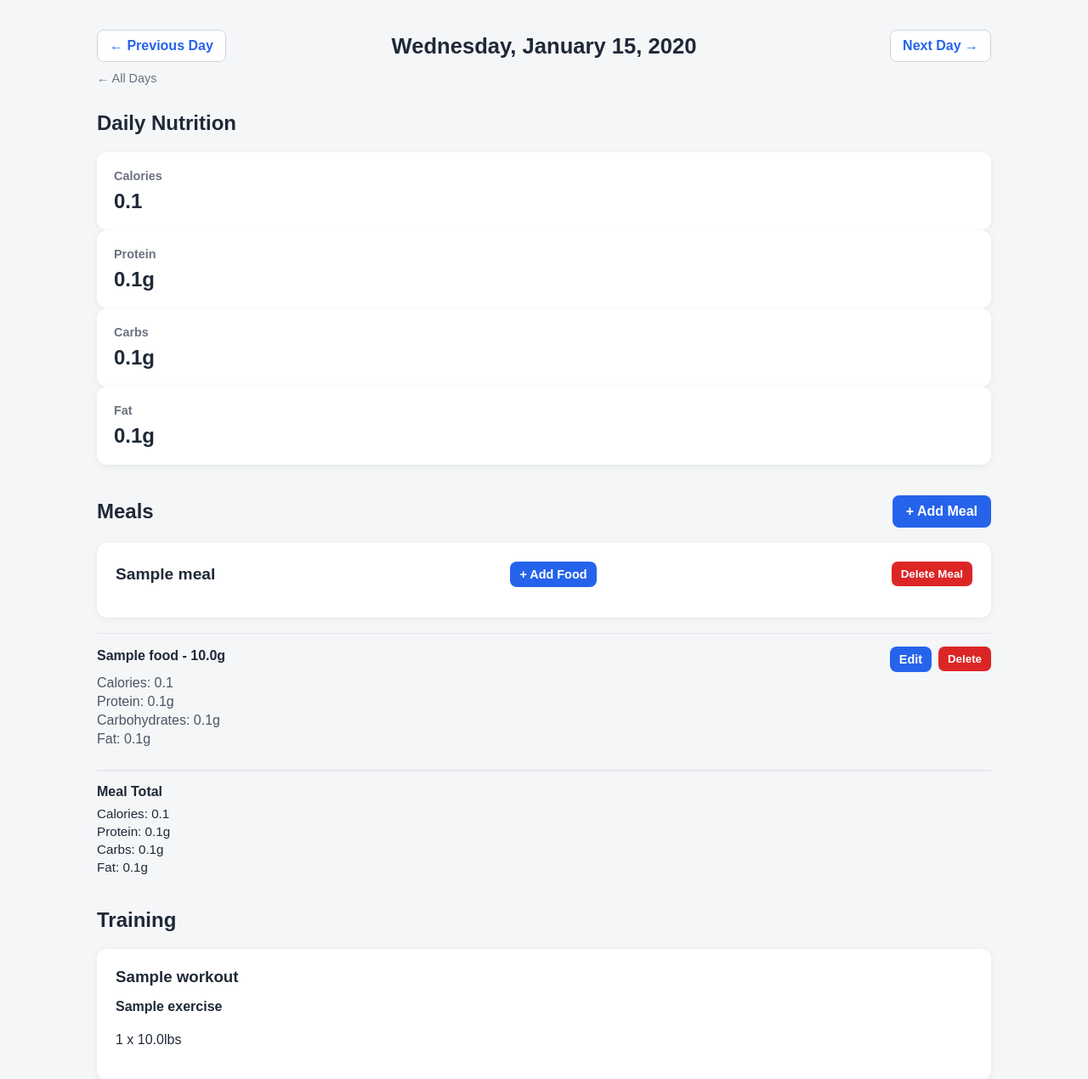
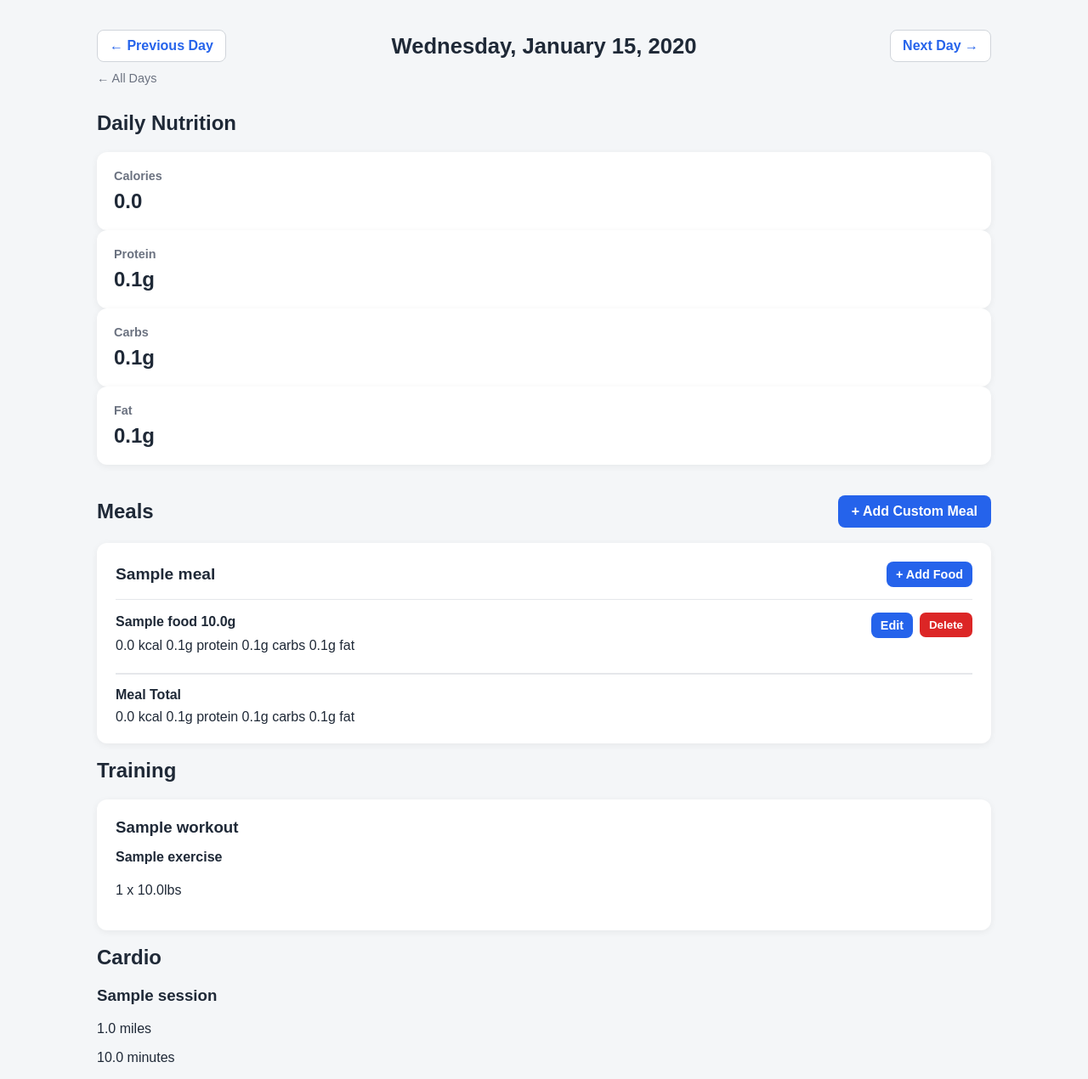
Before and after one commit to josephedinger0-eng/kinetiq, a Flask app: page /day/1 in a window 1280 px wide. Shown: the part 77-1347 px from the top of the page at 85% size. Run offline with Flask 3, Linux system fonts and the light colour scheme; tables that the repository leaves empty hold one stand-in row (values such as "Sample post").

Commit message:
Add daily meal tracking and improve nutrition display

```diff
--- a/app.py
+++ b/app.py
@@ -27,9 +27,17 @@ def days():
 # Display the day creation page
 @app.route("/day/new", methods=["GET", "POST"])
 def new_day():
+
     if request.method == "POST":
         day_date = request.form["date"]
+
         day = Day(day_date)
+
+        day.add_meal(Meal("Breakfast"))
+        day.add_meal(Meal("Lunch"))
+        day.add_meal(Meal("Dinner"))
+        day.add_meal(Meal("Snacks"))
+
         day_id = save_day(day)
 
         return redirect(url_for("day_page",day_id=day_id))
--- a/database/database.py
+++ b/database/database.py
@@ -236,9 +236,18 @@ def save_day(day):
     day_id = cursor.lastrowid
 
     for meal in day.meals:
+
+        if meal.id is None:
+            cursor = connection.execute("""
+                INSERT INTO meals (name)
+                VALUES (?)
+            """, (meal.name,))
+
+            meal.id = cursor.lastrowid
+
         connection.execute("""
-            INSERT INTO day_meals
-            VALUES (?,?)
+            INSERT INTO day_meals (day_id, meal_id)
+            VALUES (?, ?)
         """, (day_id, meal.id))
 
     for workout in day.workouts:
@@ -532,6 +541,23 @@ def get_or_create_day(day_date):
 
     day_id = cursor.lastrowid
 
+    # Create the default meals
+    default_meals = ["Breakfast", "Lunch", "Dinner", "Snacks"]
+
+    for meal_name in default_meals:
+
+        cursor = connection.execute("""
+            INSERT INTO meals (name)
+            VALUES (?)
+        """, (meal_name,))
+
+        meal_id = cursor.lastrowid
+
+        connection.execute("""
+            INSERT INTO day_meals (day_id, meal_id)
+            VALUES (?, ?)
+        """, (day_id, meal_id))
+
     connection.commit()
     connection.close()
 
--- a/models/food.py
+++ b/models/food.py
@@ -13,10 +13,10 @@ class Food:
     # Calculate the nutrients of food in amount quantity
     def get_nutrition(self, quantity):
         multiplier = quantity / 100
-        return {"kcal": round(self.kcal * multiplier, 2),
-                "pro": round(self.pro * multiplier, 2),
-                "carb": round(self.carb * multiplier, 2),
-                "fat": round(self.fat * multiplier, 2)
+        return {"kcal": round(self.kcal * multiplier, 1),
+                "pro": round(self.pro * multiplier, 1),
+                "carb": round(self.carb * multiplier, 1),
+                "fat": round(self.fat * multiplier, 1)
         }
 
     # str method to return the qualities of a food
--- a/templates/home.html
+++ b/templates/home.html
@@ -41,22 +41,22 @@
 
             <div class="nutrition-card">
                 <h3>Calories</h3>
-                <p>{{ day.get_meal_totals()["kcal"] }}</p>
+                <p>{{ day.get_meal_totals()["kcal"]|round(0) }}</p>
             </div>
 
             <div class="nutrition-card">
                 <h3>Protein</h3>
-                <p>{{ day.get_meal_totals()["pro"] }}g</p>
+                <p>{{ day.get_meal_totals()["pro"]|round(1) }}g</p>
             </div>
 
             <div class="nutrition-card">
                 <h3>Carbs</h3>
-                <p>{{ day.get_meal_totals()["carb"] }}g</p>
+                <p>{{ day.get_meal_totals()["carb"]|round(1) }}g</p>
             </div>
 
             <div class="nutrition-card">
                 <h3>Fat</h3>
-                <p>{{ day.get_meal_totals()["fat"] }}g</p>
+                <p>{{ day.get_meal_totals()["fat"]|round(1) }}g</p>
             </div>
 
     </div>
@@ -72,7 +72,7 @@
             <h2>Meals</h2>
 
             <a class="button" href="{{ url_for('new_meal', day_id=day.id) }}">
-            + Add Meal
+                + Add Custom Meal
             </a>
 
         </div>
@@ -80,68 +80,116 @@
         {% for meal in day.meals %}
 
             <div class="meal">
+
                 <div class="meal-header">
 
                     <h3>{{ meal.name }}</h3>
 
                     <a class="small-button"
-                        href="{{ url_for('new_food', day_id=day.id, meal_id=meal.id) }}">
+                    href="{{ url_for('new_food',
+                                        day_id=day.id,
+                                        meal_id=meal.id) }}">
                         + Add Food
                     </a>
 
+                </div>
+
+                {% if meal.entries %}
+
+                    {% for entry in meal.entries %}
+
+                        <div class="food-entry">
+
+                            <div class="food-header">
+
+                                <h4>
+                                    {{ entry.food.name }}
+                                    <span>{{ entry.quantity }}g</span>
+                                </h4>
+
+                                <div class="food-actions">
+
+                                    <a class="small-button"
+                                    href="{{ url_for('edit_food',
+                                                        day_id=day.id,
+                                                        meal_id=meal.id,
+                                                        entry_id=entry.id) }}">
+                                        Edit
+                                    </a>
+
                                     <form method="POST"
-                        action="{{ url_for('delete_meal_route',
+                                        action="{{ url_for('delete_food',
                                                             day_id=day.id,
-                        meal_id=meal.id) }}">
+                                                            meal_id=meal.id,
+                                                            entry_id=entry.id) }}">
 
                                         <button class="delete-button" type="submit">
-                            Delete Meal
+                                            Delete
                                         </button>
 
                                     </form>
 
                                 </div>
+
                             </div>
 
-            {% for entry in meal.entries %}
-            <div class="food-entry">
+                            <div class="food-nutrition">
 
-                <div class="food-header">
-                    <h4>{{ entry.food.name }} - {{ entry.quantity }}g</h4>
+                                <span>
+                                    {{ entry.nutrition["kcal"]|round(0) }} kcal
+                                </span>
 
-                    <div class="food-actions">
-                        <a class="small-button"
-                        href="{{ url_for('edit_food', day_id=day.id, meal_id=meal.id, entry_id=entry.id) }}">
-                            Edit
-                        </a>
+                                <span>
+                                    {{ entry.nutrition["pro"]|round(1) }}g protein
+                                </span>
 
-                        <form method="POST"
-                            action="{{ url_for('delete_food', day_id=day.id, meal_id=meal.id, entry_id=entry.id) }}">
-                            <button class="delete-button" type="submit">
-                                Delete
-                            </button>
-                        </form>
-                    </div>
+                                <span>
+                                    {{ entry.nutrition["carb"]|round(1) }}g carbs
+                                </span>
+
+                                <span>
+                                    {{ entry.nutrition["fat"]|round(1) }}g fat
+                                </span>
+
                             </div>
 
-                <p>Calories: {{ entry.nutrition["kcal"] }}</p>
-                <p>Protein: {{ entry.nutrition["pro"] }}g</p>
-                <p>Carbohydrates: {{ entry.nutrition["carb"] }}g</p>
-                <p>Fat: {{ entry.nutrition["fat"] }}g</p>
+                        </div>
+
+                    {% endfor %}
+
+                {% else %}
+
+                    <p class="empty-meal">
+                        No foods added yet.
+                    </p>
+
+                {% endif %}
+
+                <div class="meal-total">
+
+                    <h4>Meal Total</h4>
+
+                    <div class="food-nutrition">
+
+                        <span>
+                            {{ meal.get_meal_totals()["kcal"]|round(0) }} kcal
+                        </span>
+
+                        <span>
+                            {{ meal.get_meal_totals()["pro"]|round(1) }}g protein
+                        </span>
+
+                        <span>
+                            {{ meal.get_meal_totals()["carb"]|round(1) }}g carbs
+                        </span>
+
+                        <span>
+                            {{ meal.get_meal_totals()["fat"]|round(1) }}g fat
+                        </span>
 
                     </div>
-                {% endfor %}
 
-                <div class="meal-total">
-                    <h4>Meal Total</h4>
-
-                    <p>Calories: {{ meal.get_meal_totals()["kcal"] }}</p>
-                    <p>Protein: {{ meal.get_meal_totals()["pro"] }}g</p>
-                    <p>Carbs: {{ meal.get_meal_totals()["carb"] }}g</p>
-                    <p>Fat: {{ meal.get_meal_totals()["fat"] }}g</p>
                 </div>
-
-                <br><br>
 
             </div>
 
```
Also changed, not shown: nutrition/process_usda.py (+4 -4 lines). Lines whose indentation alone changed are shown as unchanged.
